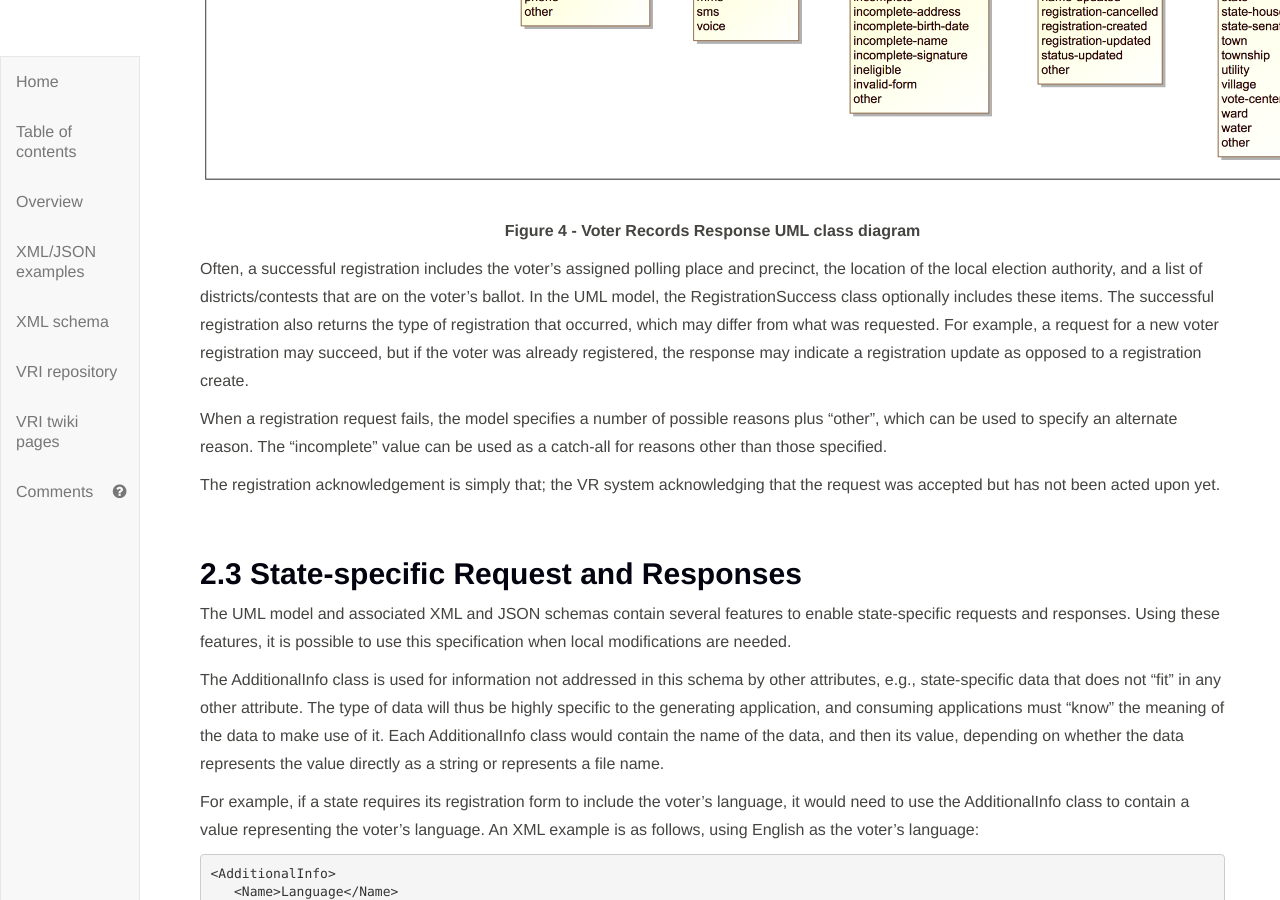
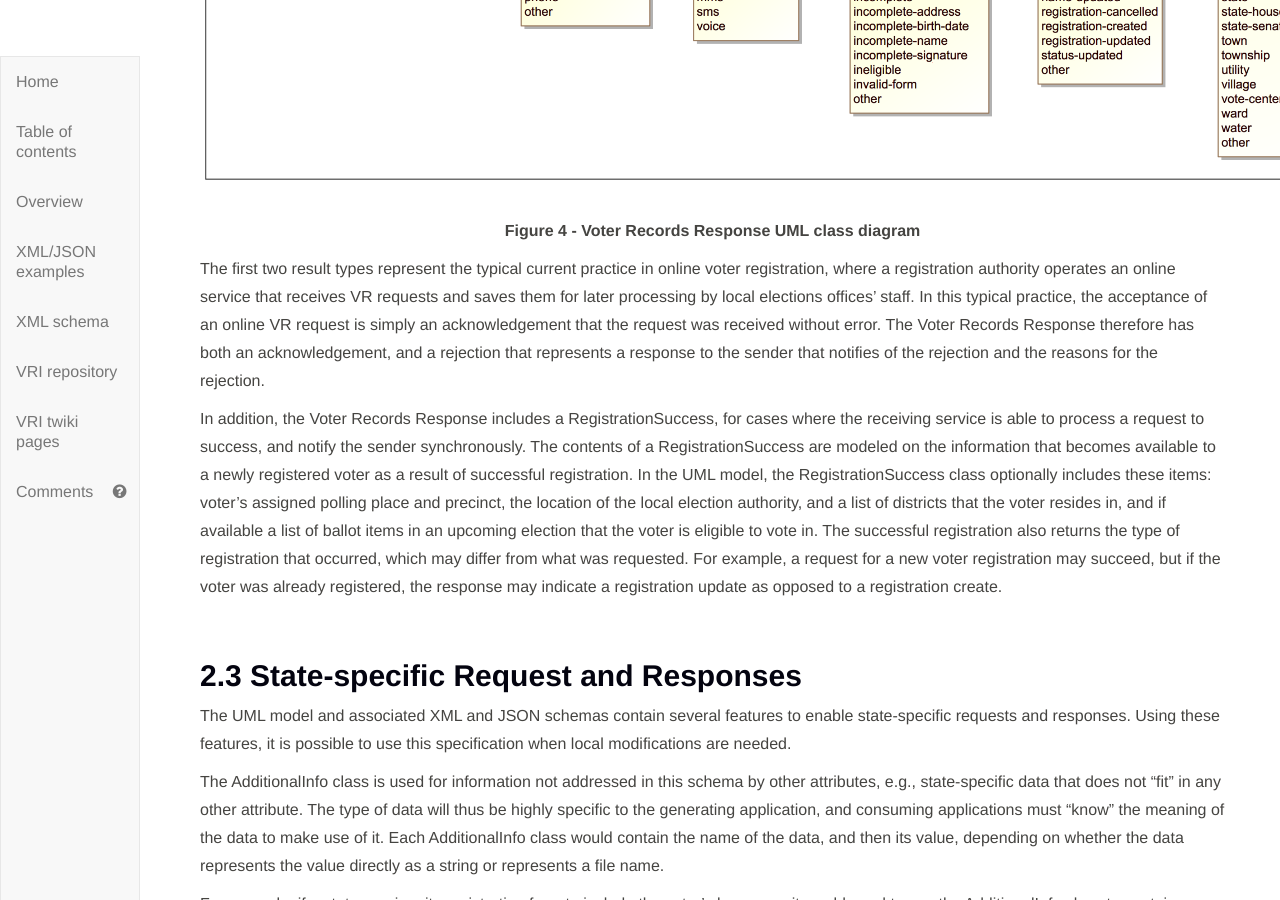
Before and after one commit to usnistgov/VoterRecordsInterchange, a Jekyll site: the page built from index.md, in a window 1280 px wide and 900 px high, scrolled down 11549 px. Built offline with Jekyll 4.4.1, drawn with Linux system fonts in a browser that asks for light colours; our own code applies the rules of GitHub Pages for plain Markdown files.

Commit message:
updated text

```diff
--- a/index.md
+++ b/index.md
@@ -280,12 +280,31 @@ The voter records response simply returns a response to the voter records reques
 **Figure 4 - Voter Records Response UML class diagram**
 </div>
 
-Often, a successful registration includes the voter's assigned polling place and precinct, the location of the local election authority, and a list of districts/contests that are on the voter's ballot.  In the UML model, the RegistrationSuccess class optionally includes these items.  The  successful registration also returns the type of registration that occurred,
-which may differ from what was requested.  For example, a request for a new voter registration may succeed, but if the voter was already registered, the response may indicate a registration update as opposed to a registration create.
-
-When a registration request fails, the model specifies a number of possible reasons plus "other", which can be used to specify an alternate reason. The "incomplete" value can be used as a catch-all for reasons other than those specified.
-
-The registration acknowledgement is simply that; the VR system acknowledging that the request was accepted but has not been acted upon yet.
+The first two result types represent the typical current practice in
+online voter registration, where a registration authority operates an
+online service that receives VR requests and saves them for later
+processing by local elections offices' staff. In this typical practice,
+the acceptance of an online VR request is simply an acknowledgement that
+the request was received without error. The Voter Records Response
+therefore has both an acknowledgement, and a rejection that represents a
+response to the sender that notifies of the rejection and the reasons
+for the rejection.
+
+In addition, the Voter Records Response includes a RegistrationSuccess,
+for cases where the receiving service is able to process a request to
+success, and notify the sender synchronously. The contents of a
+RegistrationSuccess are modeled on the information that becomes
+available to a newly registered voter as a result of successful
+registration. In the UML model, the RegistrationSuccess class optionally
+includes these items: voter’s assigned polling place and precinct, the
+location of the local election authority, and a list of districts that
+the voter resides in, and if available a list of ballot items in an
+upcoming election that the voter is eligible to vote in. The successful
+registration also returns the type of registration that occurred, which
+may differ from what was requested. For example, a request for a new
+voter registration may succeed, but if the voter was already registered,
+the response may indicate a registration update as opposed to a
+registration create.
 
 <br>
 
```
